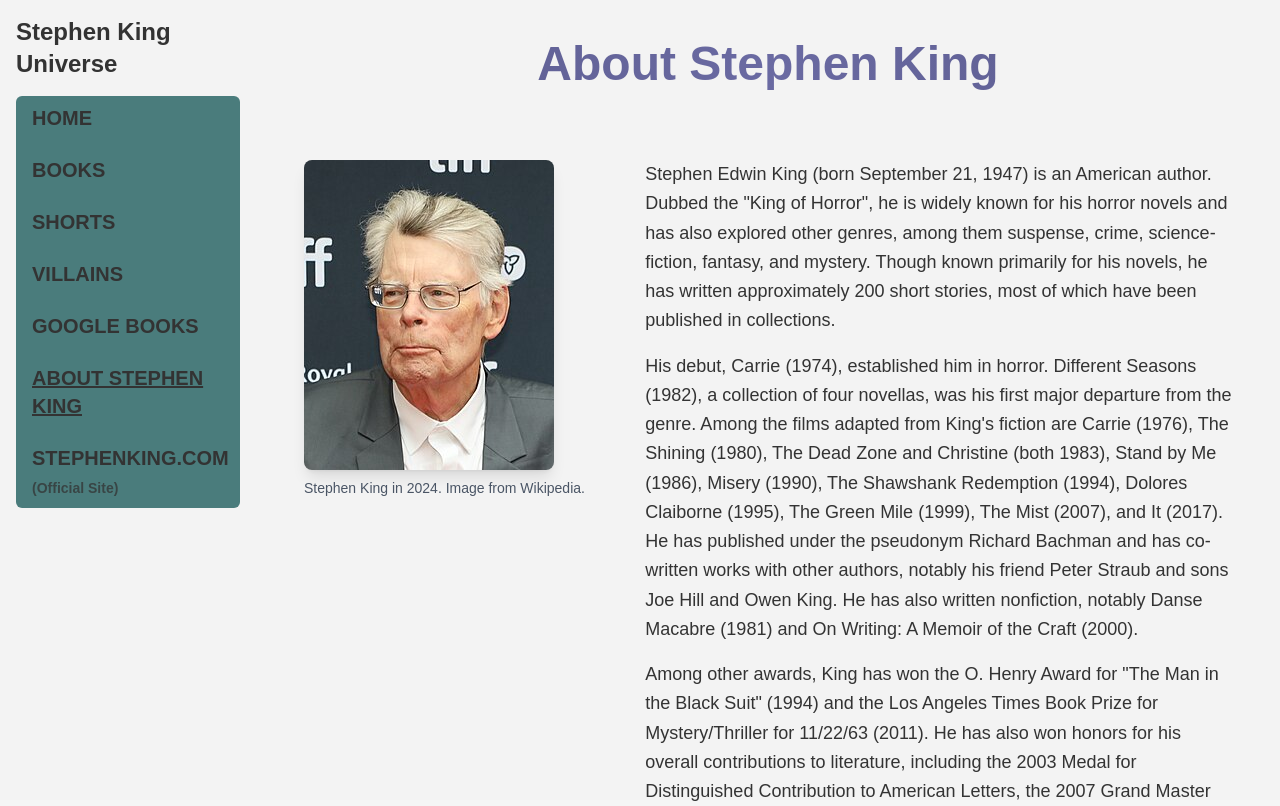
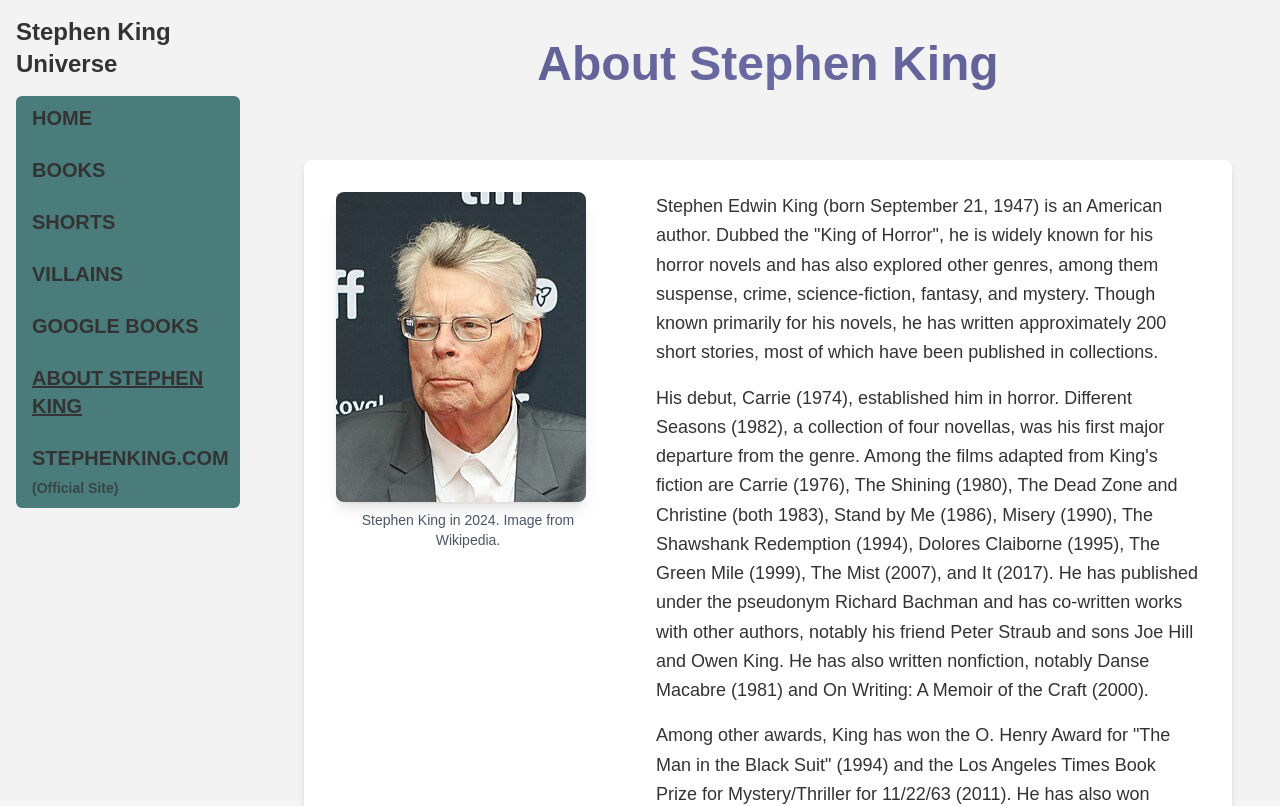
Before and after one commit to terojleinonen/fetch-open-data, a Next.js app: page /pages/about-stephen-king in a window 1280 px wide. Shown: the top 806 px of the page. Built offline with nearby package versions, Linux system fonts and the light colour scheme.

Commit message:
Feat: Add white box to About Stephen King page content

```diff
--- a/src/app/pages/about-stephen-king/page.js
+++ b/src/app/pages/about-stephen-king/page.js
@@ -5,9 +5,10 @@ import PageTitle from '@/app/components/PageTitle';
 const AboutStephenKing = () => {
   return (
     <div className="container mx-auto px-4 py-8">
-      <div className="flex flex-col md:flex-row gap-8">
-        <div className="w-full md:w-1/3 flex-shrink-0">
-          <figure className="md:float-left md:mr-6 mb-4 md:mb-0">
+      <div className="details-box"> {/* Added details-box class here */}
+        <div className="flex flex-col md:flex-row gap-8">
+          <div className="w-full md:w-1/3 flex-shrink-0">
+            <figure className="md:float-left md:mr-6 mb-4 md:mb-0">
             <Image
               src="/stephen-king-2024.jpg"
               alt="Stephen King"
@@ -32,6 +33,7 @@ const AboutStephenKing = () => {
           </p>
         </div>
       </div>
+      </div> {/* Closing details-box div */}
       <div className="mt-8 pt-4 border-t border-gray-300 text-center">
         <p className="text-md mb-2">
           For more information, visit the{' '}
```
